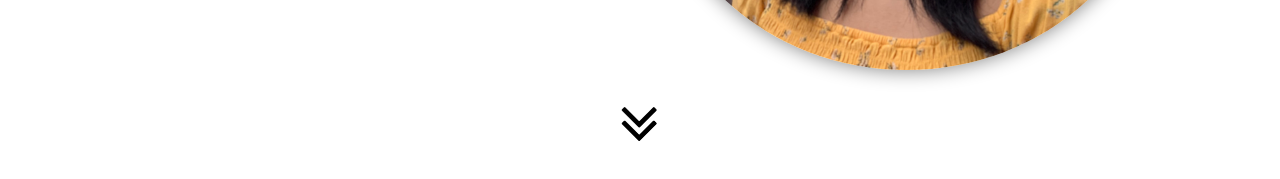
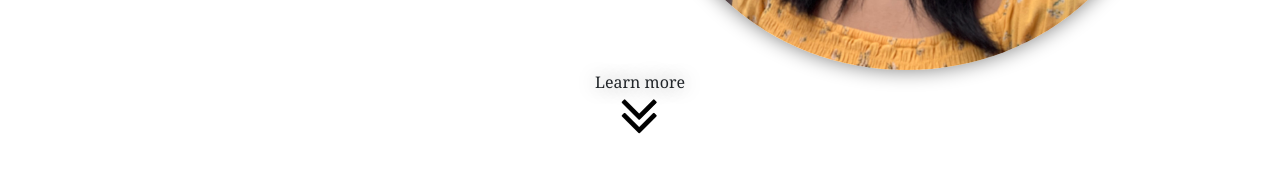
Before and after one commit to erichegonzales/erichegonzales, a React (Create React App) app: page / in a window 1280 px wide. Shown: the part 575-754 px from the top of the page. Built offline with nearby package versions, Linux system fonts and the light colour scheme.

Commit message:
arrow animation, learn more

```diff
--- a/src/App.css
+++ b/src/App.css
@@ -1,6 +1,7 @@
 .App {
   text-align: center;
   font-family: Georgia, serif;
+  scroll-behavior: smooth;
 }
 
 #wrapper {
@@ -100,11 +101,11 @@
   position: absolute;
   transform: scale(0.05);
   display: flex;
-  top: 1vh;
+  top: 0;
+  bottom: 0;
   -moz-animation: bounce 2s infinite;
   -webkit-animation: bounce 2s infinite;
   animation: bounce 2s infinite;
-  text-shadow: 0px 0px 20px gray;
 }
 
 @keyframes bounce {
@@ -117,12 +118,16 @@
   }
 
   40% {
-    transform: translateY(-20px) scale(0.05);
+    transform: translateY(-15px) scale(0.05);
   }
 
   60% {
-    transform: translateY(-10px) scale(0.05);
+    transform: translateY(-5px) scale(0.05);
   }
+}
+
+#learn-more {
+  text-shadow: 0px 0px 20px gray;
 }
 
 .div1 {
--- a/src/components/Landing.js
+++ b/src/components/Landing.js
@@ -1,9 +1,16 @@
 import { Container, Image, Row, Col } from "react-bootstrap";
+import { useRef } from "react";
 // import ScrollTrigger from "react-scroll-trigger";
 import eg from "../images/eg.jpg";
 import arrow from "../images/arrow.png";
 
 const Landing = () => {
+   const div2ref = useRef();
+
+  const handleClick = () => {
+    div2ref.current.scrollIntoView({ behavior: "smooth" });
+  }
+
   return (
     <div id="wrapper">
       <div className="div1">
@@ -22,11 +29,16 @@ const Landing = () => {
               <Image id="img-me" roundedCircle src={eg} fluid />
             </Col>
             <Col></Col>
-        <Image className="arrow-img bounce" src={arrow} />
+            <h7 id='learn-more'>Learn more</h7>
+            <Image
+              className="arrow-img bounce"
+              src={arrow}
+              onClick={handleClick}
+            />
           </Row>
         </Container>
       </div>
-      <div className="div2">
+      <div className="div2" ref={div2ref}>
         <Container>
           <Row>
             <Col></Col>
```
